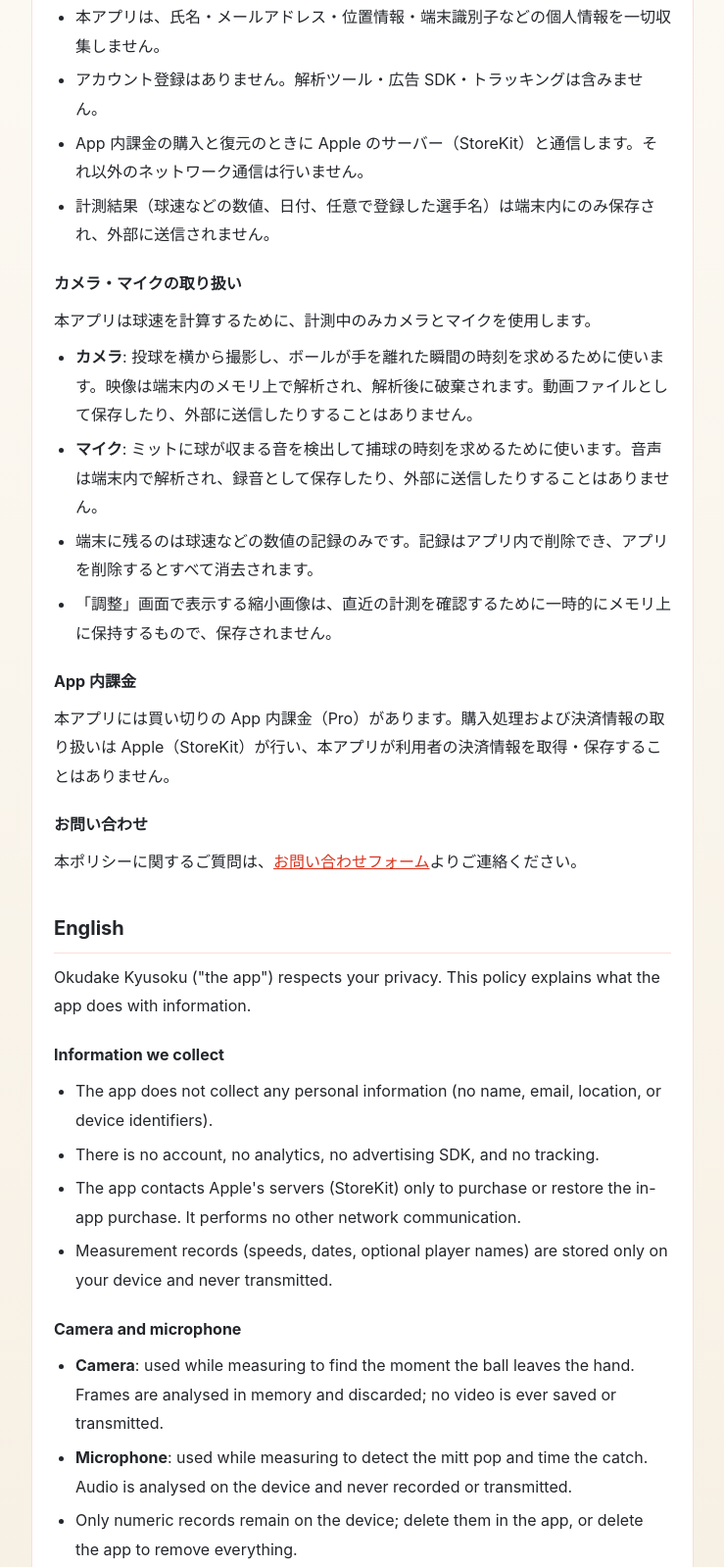
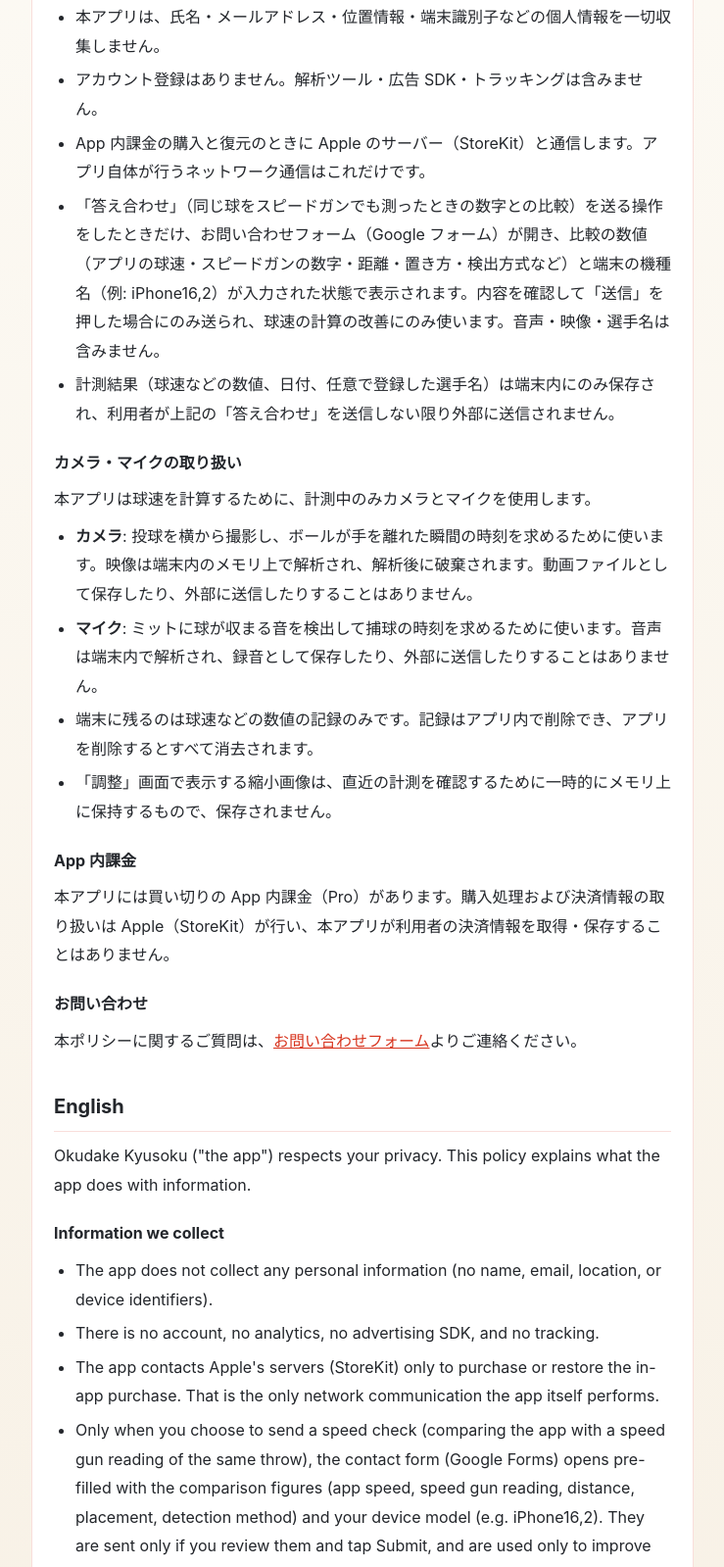
Before and after one commit to shuheilocale/shuheilocale.github.io, a plain HTML site: page okudakekyusoku/privacy.html in a window 1280 px wide. Shown: the part 408-2007 px from the top of the page at 98% size, without its empty margins (270-1009 px from the left). Drawn offline with Linux system fonts and the light colour scheme.

Commit message:
okudakekyusoku: privacy policy — user-initiated speed-check sending via the contact form (v1.0.2)
Co-Authored-By: Claude Opus 5.5 <noreply@anthropic.com>

```diff
--- a/okudakekyusoku/privacy.html
+++ b/okudakekyusoku/privacy.html
@@ -4,7 +4,7 @@
 <meta charset="utf-8">
 <meta name="viewport" content="width=device-width, initial-scale=1">
 <title>プライバシーポリシー — OkudakeKyusoku</title>
-<meta name="description" content="OkudakeKyusoku のプライバシーポリシー。個人情報の収集・送信は一切ありません。完全オフライン動作。">
+<meta name="description" content="OkudakeKyusoku のプライバシーポリシー。個人情報は収集しません。計測は端末内で完結します。">
 <style>
   :root{
     --paper:#FBF6EE; --card:#FFFFFF; --ink:#23262B; --muted:#6B6258;
@@ -43,8 +43,9 @@
     <ul>
       <li>本アプリは、氏名・メールアドレス・位置情報・端末識別子などの個人情報を一切収集しません。</li>
       <li>アカウント登録はありません。解析ツール・広告 SDK・トラッキングは含みません。</li>
-      <li>App 内課金の購入と復元のときに Apple のサーバー（StoreKit）と通信します。それ以外のネットワーク通信は行いません。</li>
-      <li>計測結果（球速などの数値、日付、任意で登録した選手名）は端末内にのみ保存され、外部に送信されません。</li>
+      <li>App 内課金の購入と復元のときに Apple のサーバー（StoreKit）と通信します。アプリ自体が行うネットワーク通信はこれだけです。</li>
+      <li>「答え合わせ」（同じ球をスピードガンでも測ったときの数字との比較）を送る操作をしたときだけ、お問い合わせフォーム（Google フォーム）が開き、比較の数値（アプリの球速・スピードガンの数字・距離・置き方・検出方式など）と端末の機種名（例: iPhone16,2）が入力された状態で表示されます。内容を確認して「送信」を押した場合にのみ送られ、球速の計算の改善にのみ使います。音声・映像・選手名は含みません。</li>
+      <li>計測結果（球速などの数値、日付、任意で登録した選手名）は端末内にのみ保存され、利用者が上記の「答え合わせ」を送信しない限り外部に送信されません。</li>
     </ul>
 
     <h3>カメラ・マイクの取り扱い</h3>
@@ -69,8 +70,9 @@
     <ul>
       <li>The app does not collect any personal information (no name, email, location, or device identifiers).</li>
       <li>There is no account, no analytics, no advertising SDK, and no tracking.</li>
-      <li>The app contacts Apple's servers (StoreKit) only to purchase or restore the in-app purchase. It performs no other network communication.</li>
-      <li>Measurement records (speeds, dates, optional player names) are stored only on your device and never transmitted.</li>
+      <li>The app contacts Apple's servers (StoreKit) only to purchase or restore the in-app purchase. That is the only network communication the app itself performs.</li>
+      <li>Only when you choose to send a speed check (comparing the app with a speed gun reading of the same throw), the contact form (Google Forms) opens pre-filled with the comparison figures (app speed, speed gun reading, distance, placement, detection method) and your device model (e.g. iPhone16,2). They are sent only if you review them and tap Submit, and are used only to improve the speed calculation. No audio, video or player names are included.</li>
+      <li>Measurement records (speeds, dates, optional player names) are stored only on your device and are not transmitted unless you send a speed check as described above.</li>
     </ul>
 
     <h3>Camera and microphone</h3>
```
